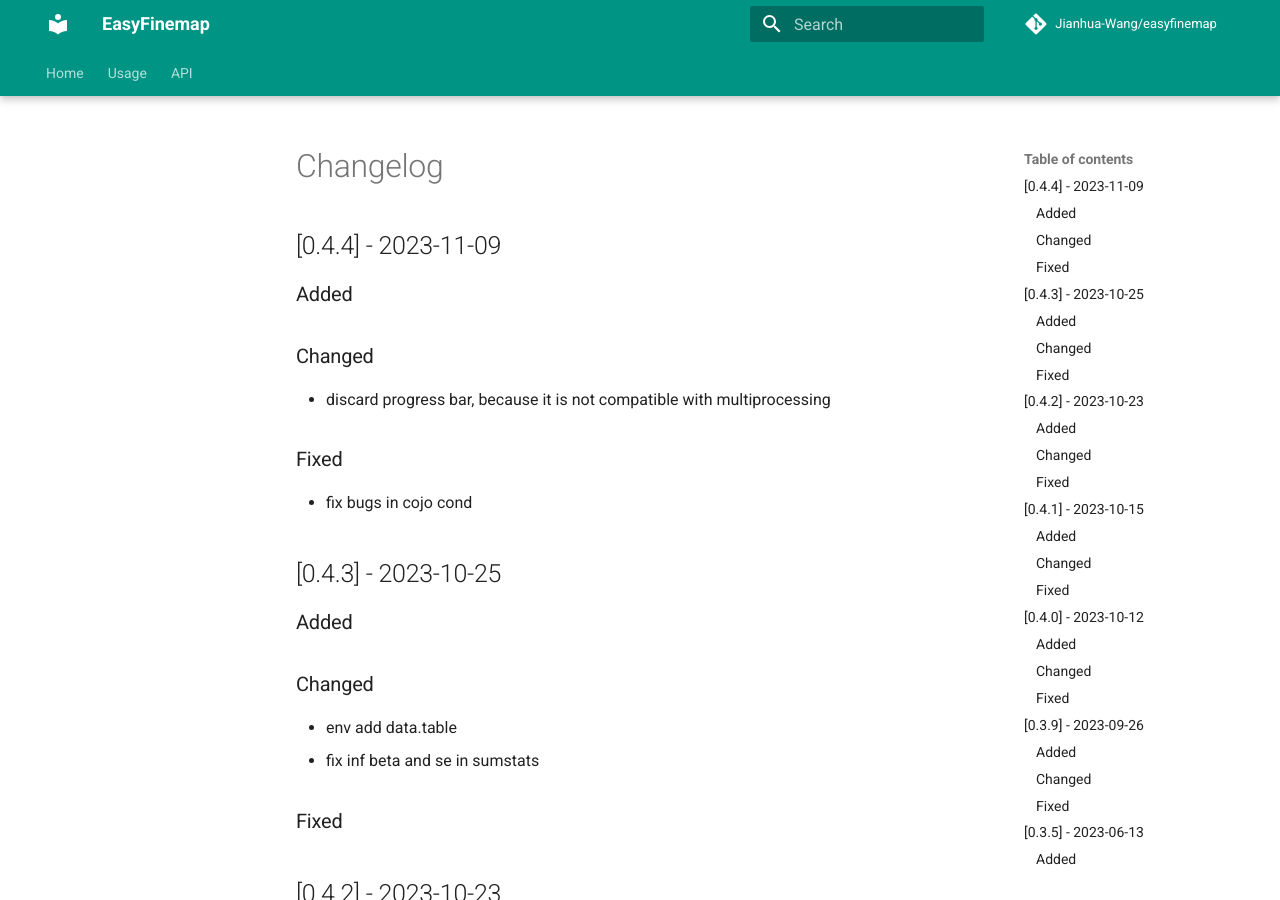
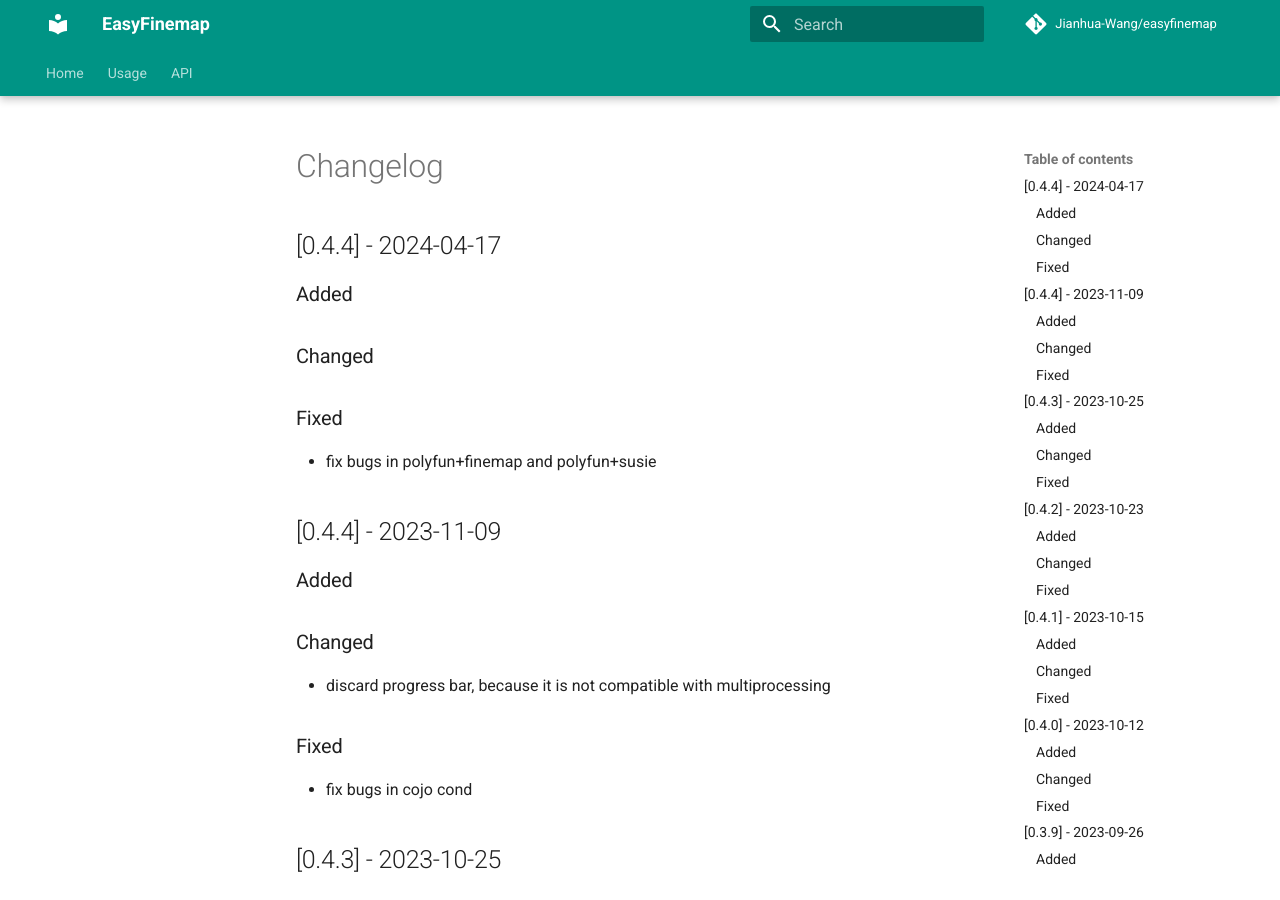
Before and after one commit to Jianhua-Wang/easyfinemap, an MkDocs documentation site: the page built from docs/changelog.md, in a window 1280 px wide and 900 px high. Built offline with MkDocs 1.6.1 and Material for MkDocs 9.7.7, drawn with Linux system fonts in a browser that asks for light colours; comment, search, counter and statistics services are not loaded.

Commit message:
fix: polyfun not work

```diff
--- a/CHANGELOG.md
+++ b/CHANGELOG.md
@@ -1,4 +1,14 @@
 # Changelog
+
+## [0.4.4] - 2024-04-17
+
+### Added
+
+### Changed
+
+### Fixed
+- fix bugs in polyfun+finemap and polyfun+susie
+
 
 ## [0.4.4] - 2023-11-09
 
```
Also changed, not shown: docs/installation.md (+1 -1 lines), 2 other files.
